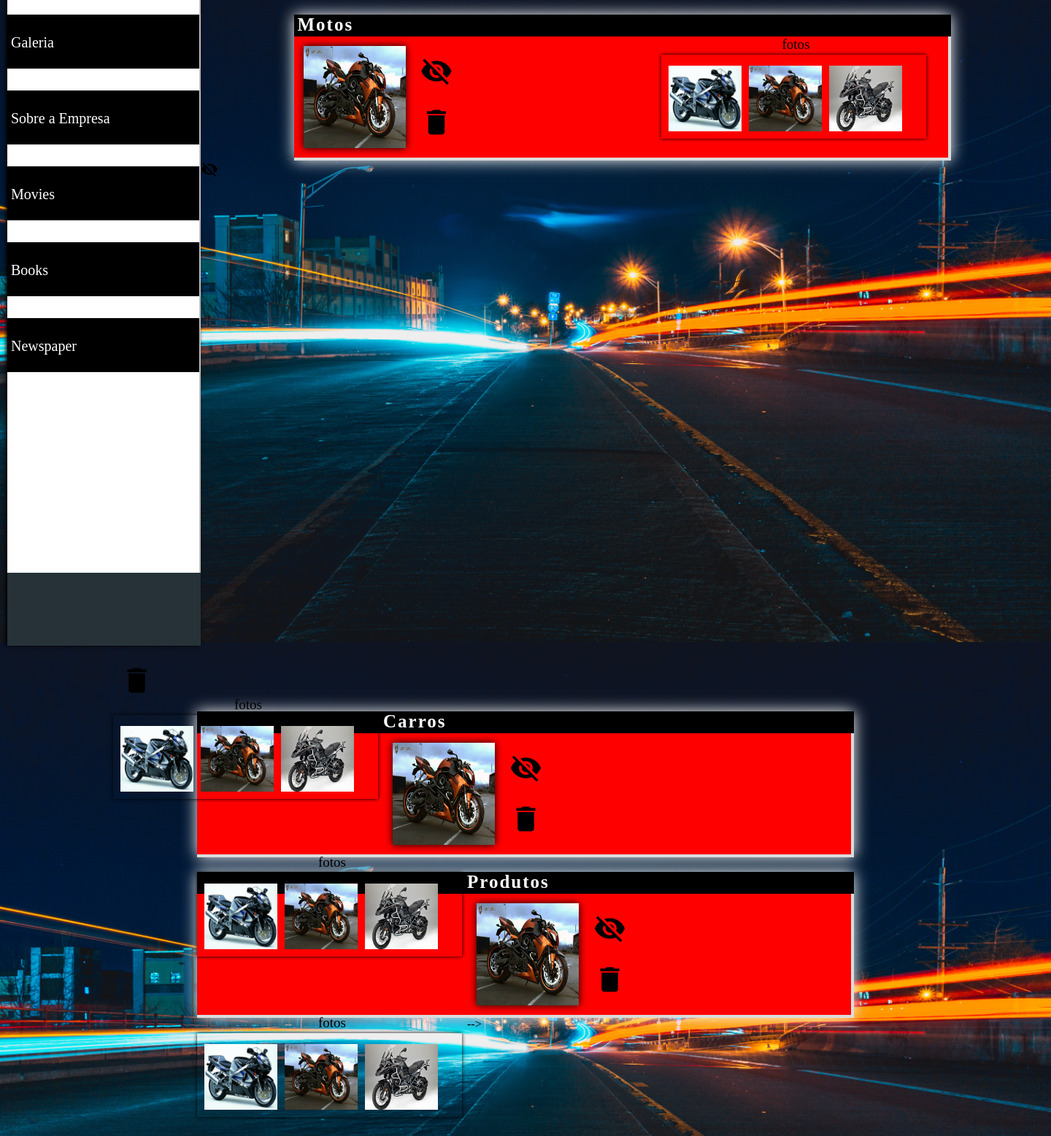
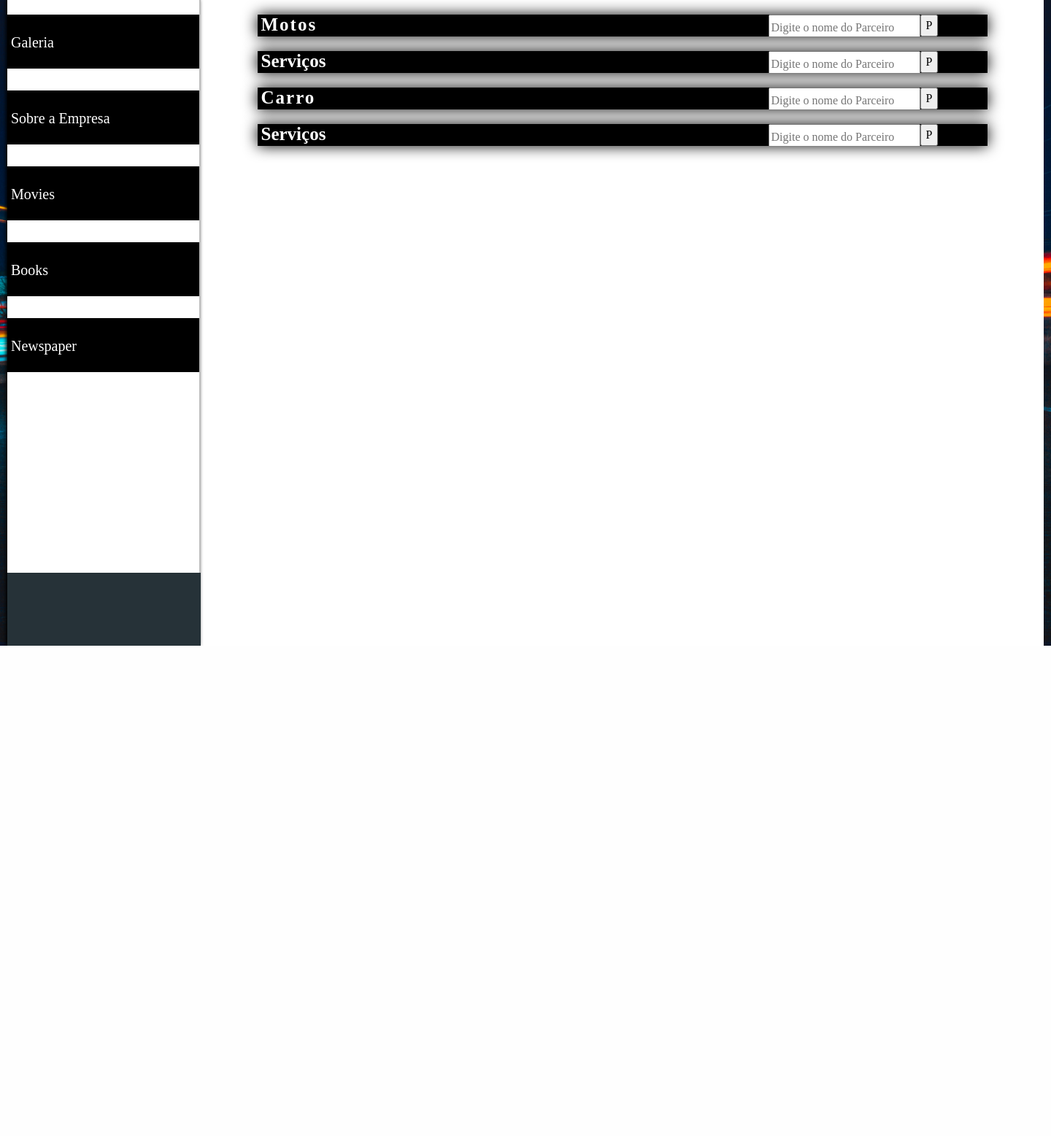
Before and after one commit to kah-eek/Portal-Auto-Center, a PHP site: page /view/cms/cms_galeria.php in a window 1440 px wide. Shown: the part 80-1637 px from the top of the page at 73% size. After the commit the page ends 965 px from the top, so only its background shows below. Run offline with PHP 8.4, Linux system fonts and the light colour scheme; some web fonts are replaced.

Commit message:
alteracao no cms_galeria

```diff
--- a/view/cms/cms_galeria.php
+++ b/view/cms/cms_galeria.php
@@ -48,20 +48,53 @@ if(isset($_POST['Btn']))
   // Importação do cabeçalho
   require_once('../component/cms_header.php');
 ?>
+  <script type="text/javascript">
+
+  </script>
+  <!-- Conainer que segura tudo -->
     <div class="container_principal centro_lr">
 
       <?php
         // Importação do menu lateral
         require_once('../component/cms_menu_lateral.php');
       ?>
+      <!-- Resto do cunteudo -->
       <div class="conteiner_conteudo float_left transparente  ">
-        <form method="post" action="">
-          <!-- Card que segura as informacoes so as imagens cadastradas pelo parceioro -->
+        <!-- <form method="post" action=""> -->
+          <!-- Card que segura as informacoes das imagens cadastradas pelo parceiro -->
           <div class="conteudo_galeria centro_lr ">
             <div class="titulo_galeria titulo fs_25 preenche_l_5 espacamento_letra_2">
               Motos
             </div>
-            <div class="segura_conteudo">
+            <div class="pesquisa_galeria">
+              <input type="text" name="" value="" placeholder="Digite o nome do Parceiro">
+              <input  id="bt_moto" type="button" name="btn_pesquisar" value="P">
+            </div>
+            <!-- Conteudo das imagens das motos -->
+            <div id="conteudo_moto">
+              <div class="segura_img ">
+                <div class="tamanho_imagem">
+
+                </div>
+              </div>
+              <div class="inf_img">
+
+              </div>
+              <div class="imagens">
+
+              </div>
+            </div>
+          </div>
+
+          <div class="conteudo_galeria centro_lr ">
+            <div class="titulo_galeria titulo fs_25 preenche_l_5 ">
+              Serviços
+            </div>
+            <div class="pesquisa_galeria">
+              <input type="text" name="" value="" placeholder="Digite o nome do Parceiro">
+              <input  id="bt_servico" type="button" name="btn_pesquisar" value="P">
+            </div>
+            <div id="conteudo_servico">
               <div class="segura_img ">
                 <img src="../pictures/galeria/moto_dois.jpg" alt="Moto teste">
               </div>
@@ -103,70 +136,18 @@ if(isset($_POST['Btn']))
               </div>
             </div>
           </div>
-          <!-- <div class="conteudo_galeria centro_lr">
+
+          <div class="conteudo_galeria centro_lr ">
             <div class="titulo_galeria titulo fs_25 preenche_l_5 espacamento_letra_2">
-              Serviços
+              Carro
             </div>
-            <div class="segura_conteudo">
-              <div class="segura_img">
+            <div class="pesquisa_galeria">
+              <input type="text" name="" value="" placeholder="Digite o nome do Parceiro">
+              <input  id="bt_carro" type="button" name="btn_pesquisar" value="P">
+            </div>
+            <div id="conteudo_carro">
+              <div class="segura_img ">
                 <img src="../pictures/galeria/moto_dois.jpg" alt="Moto teste">
-                <input id="add_img2" class="display_none" type="file" name="btnImagem" >
-              </div>
-              <div class="segura_botoes">
-                <div class="segura_icone">
-                  <div class="icone">
-                     <!-- <i class="material-icons">visibility</i> -->
-                     <i class="material-icons">visibility_off</i>
-                   </div>
-                  <div class="inf_icone conteudo">
-
-
-                  </div>
-                </div>
-                <div class="segura_icone">
-                  <div class="icone">
-                    <i class="material-icons">delete</i>
-                  </div>
-                  <div class="inf_icone conteudo">
-
-                  </div>
-                </div>
-              </div>
-              <div class="img_pags">
-                <div class="titulo_img conteudo">
-                  fotos
-                </div>
-                <div class="container_img">
-                  <div class="img_galeria">
-                    <img src="../pictures/galeria/moto_um.jpg" alt="Moto teste">
-                  </div>
-                  <div class="img_galeria">
-                    <img src="../pictures/galeria/moto_dois.jpg" alt="Moto teste">
-                  </div>
-                  <div class="img_galeria">
-                    <img src="../pictures/galeria/moto_tres.jpg" alt="Moto teste">
-                  </div>
-                  <div class="img_galeria">
-                    <img src="../pictures/galeria/moto_um.jpg" alt="Moto teste">
-                  </div>
-                  <div class="img_galeria">
-                    <img src="../pictures/galeria/moto_dois.jpg" alt="Moto teste">
-                  </div>
-                  <div class="img_galeria">
-                    <img src="../pictures/galeria/moto_tres.jpg" alt="Moto teste">
-                  </div>
-                </div>
-              </div>
-            </div>
-          </div>
-          <div class="conteudo_galeria centro_lr">
-            <div class="titulo_galeria titulo fs_25 preenche_l_5 espacamento_letra_2">
-              Carros
-            </div>
-            <div class="segura_conteudo">
-              <div class="segura_img">
-                <img src="../pictures/galeria/moto_dois.jpg" alt="Moto teste">
-                <input id="add_img3" class="display_none" type="file" name="btnImagem" >
               </div>
               <div class="segura_botoes">
                 <div class="segura_icone">
@@ -206,14 +187,18 @@ if(isset($_POST['Btn']))
               </div>
             </div>
           </div>
-          <div class="conteudo_galeria centro_lr sombra_preta_10">
-            <div class="titulo_galeria titulo fs_25 preenche_l_5 espacamento_letra_2">
-              Produtos
+
+          <div class="conteudo_galeria centro_lr ">
+            <div class="titulo_galeria titulo fs_25 preenche_l_5 ">
+              Serviços
             </div>
-            <div class="segura_conteudo">
-              <div class="segura_img">
+            <div class="pesquisa_galeria">
+              <input type="text" name="" value="" placeholder="Digite o nome do Parceiro">
+              <input  id="bt_produto" type="submit" name="btn_pesquisar" value="P">
+            </div>
+            <div id="conteudo_produto">
+              <div class="segura_img ">
                 <img src="../pictures/galeria/moto_dois.jpg" alt="Moto teste">
-                <input id="add_img4" class="display_none" type="file" name="" value="">
               </div>
               <div class="segura_botoes">
                 <div class="segura_icone">
@@ -252,7 +237,8 @@ if(isset($_POST['Btn']))
                 </div>
               </div>
             </div>
-          </div> -->
-        </form>
+          </div>
+
+        <!-- </form> -->
       </div>
     </div>
--- a/view/component/cms_header.php
+++ b/view/component/cms_header.php
@@ -17,6 +17,7 @@
     <link rel="stylesheet" type="text/css" href="../css/cms/cms_galeria.css">
     <link rel="stylesheet" type="text/css" href="../css/cms/cms_sobre_empresa.css">
     <script src="../js/jquery.js"></script>
+    <script src="../js/cms_galeria.js"></script>
   </head>
   <body class="bg_cinza">
 
--- a/view/css/cms/cms_galeria.css
+++ b/view/css/cms/cms_galeria.css
@@ -9,7 +9,8 @@ img{
 
 .container_principal{
   width: 1420px;
-  height: 885px;
+  min-height: 885px;
+  background-color: #fff;
 }
 
 .conteiner_conteudo{
@@ -17,47 +18,106 @@ img{
   height: 100%;
 }
 
+/*Formata os cards padrao  */
 .conteudo_galeria{
-  width: 900px;
-  height: 200px;
+  width: 1000px;
+  min-height: 30px;
+  height: auto;
   margin-top: 20px;
-  box-shadow: 0px 0px 20px #fff;
-  background-color: #DCDCDC;
+  box-shadow: 0px 0px 20px #000;
+  overflow: hidden;
   /*background-color: #b3b3b3;*/
 }
 
 .titulo_galeria{
-  width: 100%;
+  width: 70%;
   height: 30px;
+  float: left;
+  color: #fff;
+  background-color: #000;
+}
+.pesquisa_galeria{
+  width: 30%;
+  height: 30px;
+  float: left;
   color: #fff;
   background-color: #000;
 }
 
-.segura_conteudo{
-  width: 896px;
-  height: 166px;
-  background-color: red;
+input{
+  float: left;
+  height: 100%;
 }
 
+/*parte da imagem*/
 .segura_img{
-  width: 140px;
-  height: 140px;
-  margin-top: 13px;
-  margin-left: 13px;
+  width: 300px;
+  height: 100%;
+  background-color: red;
   float: left;
-  box-shadow: 0px 0px 10px #000;
+
 }
+
+.tamanho_imagem{}
+
+/**/
+
+.inf_img{
+  width: 300px;
+  height: 100%;
+  float: left;
+  background-color: blue;
+}
+
+.imagens{
+  width:400px;
+  height: 100%;
+  float: left;
+  background-color: brown;
+}
+
+
+
+/********************************************/
+
+/*Esconder as divs*/
+.escondido{
+  display: none;
+}
+
+
+/**/
+#conteudo_moto{
+  width: 1000px;
+  height: 470px;
+}
+
+
+#conteudo_carro{
+  width: 1000px;
+  height: 470px;
+}
+
+#conteudo_servico{
+  width: 1000px;
+  height: 470px;
+}
+
+
+#conteudo_produto{
+  width: 1000px;
+  height: 470px;
+}
+
+
+
+
 
 
 
 /**********************/
 
-.segura_botoes{
-  width: 330px;
-  height: 100%;
-  margin-left: 20px;
-  float: left;
-}
+
 
 .segura_icone{
   width: 250px;
--- /dev/null
+++ b/view/js/cms_galeria.js
@@ -0,0 +1,57 @@
+var conteudo_moto;
+var conteudo_servico;
+var conteudo_carro;
+var conteudo_produto;
+
+window.onload = function(){
+  conteudo_moto = document.getElementById("conteudo_moto");
+  conteudo_servico = document.getElementById("conteudo_servico");
+  conteudo_carro = document.getElementById("conteudo_carro");
+  conteudo_produto = document.getElementById("conteudo_produto");
+
+  var bt_moto = document.getElementById("bt_moto");
+  bt_moto.onclick = mostrarConteudoMoto;
+
+  var bt_servico = document.getElementById("bt_servico");
+  bt_servico.onclick = mostrarConteudoServico;
+
+  var bt_carro = document.getElementById("bt_carro");
+  bt_carro.onclick = mostrarConteudoCarro;
+
+  var bt_produto = document.getElementById("bt_produto");
+  bt_produto.onclick = mostrarConteudoProduto;
+
+  conteudo_moto.classList.add("escondido");
+  conteudo_servico.classList.add("escondido");
+  conteudo_carro.classList.add("escondido");
+  conteudo_produto.classList.add("escondido");
+
+}
+
+function mostrarConteudoMoto(){
+  conteudo_moto.classList.remove("escondido");
+  conteudo_servico.classList.add("escondido");
+  conteudo_carro.classList.add("escondido");
+  conteudo_produto.classList.add("escondido");
+}
+
+function mostrarConteudoServico(){
+  conteudo_moto.classList.add("escondido");
+  conteudo_servico.classList.remove("escondido");
+  conteudo_carro.classList.add("escondido");
+  conteudo_produto.classList.add("escondido");
+}
+
+function mostrarConteudoCarro(){
+  conteudo_moto.classList.add("escondido");
+  conteudo_servico.classList.add("escondido");
+  conteudo_carro.classList.remove("escondido");
+  conteudo_produto.classList.add("escondido");
+}
+
+function mostrarConteudoProduto(){
+  conteudo_moto.classList.add("escondido");
+  conteudo_servico.classList.add("escondido");
+  conteudo_carro.classList.add("escondido");
+  conteudo_produto.classList.remove("escondido");
+}
```
